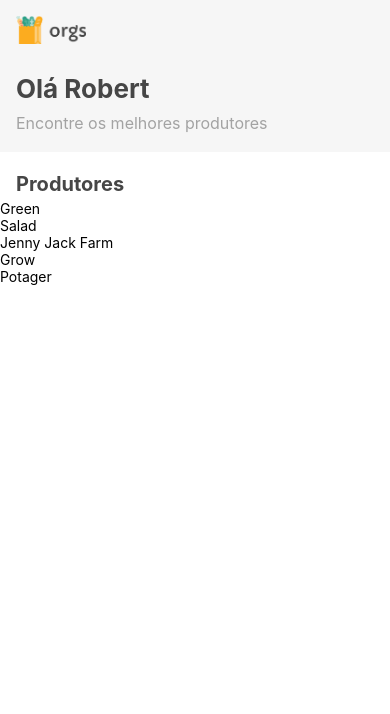
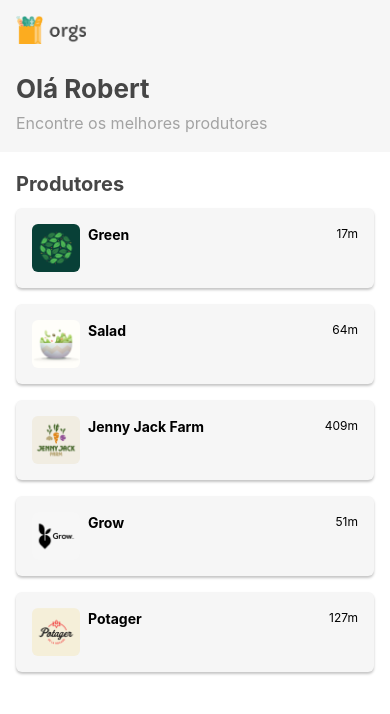
Before and after one commit to RA4Z/orgsHooks, a React Native app: screen / in a window 390 px wide. Shown: the top 714 px of the page. Built offline with nearby package versions, Linux system fonts and the light colour scheme.

Commit message:
Estilizando cards de produtores

```diff
--- /dev/null
+++ b/src/telas/Home/componentes/Produtor.js
@@ -0,0 +1,60 @@
+import React from "react";
+import { Text, View, Image, StyleSheet } from 'react-native';
+
+export default function Produtor({ nome, imagem, distancia, estrelas }) {
+    return (
+        <View style={estilos.cartao}>
+            <Image source={imagem} style={estilos.imagem} accessibilityLabel={nome} />
+            <View style={estilos.informacoes}>
+                <Text style={estilos.nome}>{ nome }</Text>
+                <Text style={estilos.distancia}>{ distancia }</Text>
+            </View>
+        </View>
+    )
+}
+
+const estilos = StyleSheet.create({
+    cartao:{
+        backgroundColor: '#F6F6F6',
+        marginVertical: 8,
+        marginHorizontal: 16,
+        borderRadius: 6,
+        flexDirection: 'row',
+
+        // Android
+        elevation: 4,
+
+        //IOS
+        shadowColor: '#000',
+        shadowOffset: {
+            width: 0,
+            height: 2,
+        },
+        shadowOpacity: 0.23,
+        shadowRadius: 2.62,
+    },
+    imagem: {
+        width: 48,
+        height: 48,
+        borderRadius: 6,
+        marginVertical: 16,
+        marginLeft: 16,
+    },
+    informacoes: {
+        flex: 1,
+        flexDirection: 'row',
+        justifyContent: 'space-between',
+        marginLeft: 8,
+        marginVertical: 16,
+        marginRight: 16,
+    },
+    nome: {
+        fontSize: 14,
+        lineHeight: 22,
+        fontWeight: 'bold',
+    },
+    distancia: {
+        fontSize: 12,
+        lineHeight: 19,
+    },
+})
--- a/src/telas/Home/componentes/Produtores.js
+++ b/src/telas/Home/componentes/Produtores.js
@@ -1,6 +1,7 @@
 import React, { useEffect, useState } from "react";
 import { FlatList, Text, StyleSheet } from 'react-native';
 
+import Produtor from "./Produtor";
 import { carregaProdutores } from "../../../services/carregaDados";
 
 export default function Produtores({ topo: Topo }) {
@@ -23,7 +24,7 @@ export default function Produtores({ topo: Topo }) {
     return (
         <FlatList
         data={lista}
-        renderItem={({item: {nome}}) => <Text>{ nome }</Text>}
+        renderItem={({ item }) => <Produtor {...item}/>}
         keyExtractor={({nome}) => nome}
         ListHeaderComponent={TopoLista}  />
     )
```
